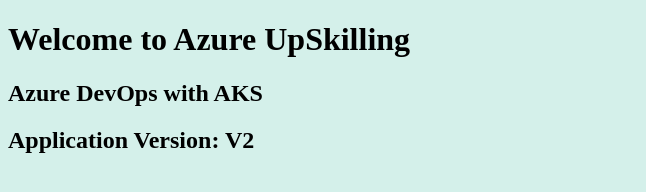
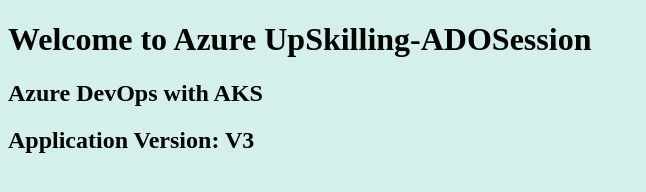
Before and after one commit to hkdas21/azure-devops-github-acr-aks-app1, a plain HTML site: page index.html in a window 1280 px wide. Shown: the whole page, without its empty margins (0-646 px from the left). Drawn offline with Linux system fonts and the light colour scheme.

Commit message:
v3 commit

```diff
--- a/index.html
+++ b/index.html
@@ -1,8 +1,8 @@
 <!DOCTYPE html>
 <html>
    <body style="background-color:rgb(212, 240, 234);">
-      <h1>Welcome to Azure UpSkilling</h1>
+      <h1>Welcome to Azure UpSkilling-ADOSession</h1>
       <h2>Azure DevOps with AKS</h2>
-      <h2>Application Version: V2</h2>
+      <h2>Application Version: V3</h2>
    </body>
 </html>
```
